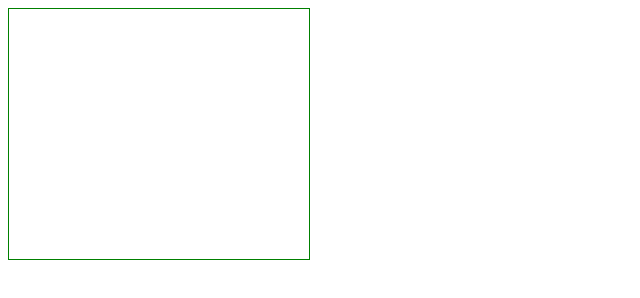
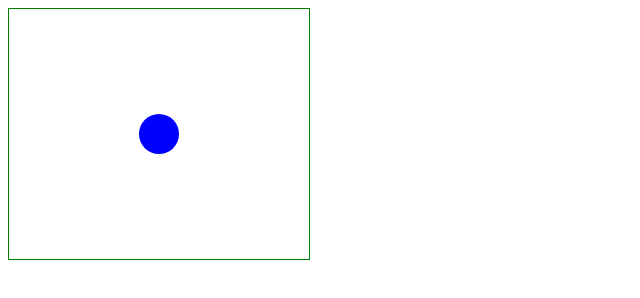
Before and after one commit to Mcaldas11/CD-CLASS, a plain HTML site: page Examples amp Exercise templates-20251008/Ex3.html in a window 1280 px wide. Shown: the whole page, without its empty margins (0-640 px from the left). Drawn offline with Linux system fonts and the light colour scheme.

Commit message:
circulo a mover-se com setas

```diff
--- a/Examples amp Exercise templates-20251008/Ex3.html
+++ b/Examples amp Exercise templates-20251008/Ex3.html
@@ -1,11 +1,9 @@
 <!DOCTYPE html>
 <html lang="pt">
-
 <head>
     <meta charset="UTF-8">
     <title>INTERACTIONS</title>
 </head>
-
 <body>
     <canvas id="canvas" width="300" height="250" style="border:solid 1px green">
         Your browser does not support HTML5 Canvas.
@@ -18,13 +16,42 @@
         const W = canvas.width;
         const H = canvas.height;
 
-        //circle properties
-        ctx.fillStyle = "blue";
         const R = 20;
+        let x = W / 2;
+        let y = H / 2;
 
-        // TODO
+        const keys = {};
 
+        function drawCircle() {
+            ctx.clearRect(0, 0, W, H);
+            ctx.beginPath();
+            ctx.arc(x, y, R, 0, Math.PI * 2);
+            ctx.fillStyle = "blue";
+            ctx.fill();
+        }
+
+        function updatePosition() {
+            const speed = 2;
+
+            if (keys["ArrowUp"] && y - R > 0) y -= speed;
+            if (keys["ArrowDown"] && y + R < H) y += speed;
+            if (keys["ArrowLeft"] && x - R > 0) x -= speed;
+            if (keys["ArrowRight"] && x + R < W) x += speed;
+
+            drawCircle();
+        }
+
+        document.addEventListener("keydown", e => {
+            keys[e.key] = true;
+        });
+
+        document.addEventListener("keyup", e => {
+            keys[e.key] = false;
+        });
+
+        setInterval(updatePosition, 10); // Smooth movement
+
+        drawCircle(); // Initial draw
     </script>
 </body>
-
 </html>
```
